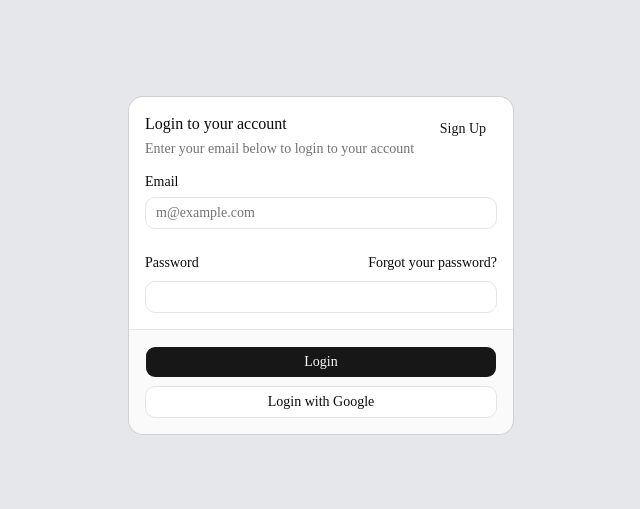
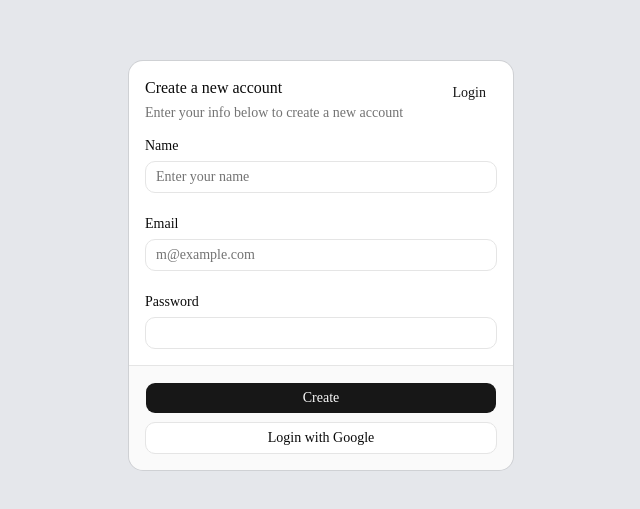
Before and after one commit to habibur-rahman-tanvir/FixFlow, a Next.js app in the folder frontend/: page /login in a window 1280 px wide. Shown: the part 135-644 px from the top of the page, without its empty margins (319-959 px from the left). Built offline with nearby package versions, Linux system fonts and the light colour scheme; no server answers.

Commit message:
Added login and signup page

```diff
--- a/frontend/src/app/(auth)/login/page.tsx
+++ b/frontend/src/app/(auth)/login/page.tsx
@@ -15,23 +15,55 @@ import { Input } from "@/components/ui/input";
 import { Label } from "@/components/ui/label";
 
 export default function LoginPage() {
-  const { isProcessing, loginWithGoogle } = useAuth();
+  const {
+    isProcessing,
+    loginWithGoogle,
+    uiBlocked,
+    actionType,
+    setActionType,
+  } = useAuth();
 
   return (
     <div className="h-dvh flex justify-center items-center">
       <Card className="w-full max-w-sm">
         <CardHeader>
-          <CardTitle>Login to your account</CardTitle>
+          <CardTitle>
+            {actionType === "login"
+              ? "Login to your account"
+              : "Create a new account"}
+          </CardTitle>
           <CardDescription>
-            Enter your email below to login to your account
+            Enter your info below to{" "}
+            {actionType === "login" ? "login to your" : "create a new"} account
           </CardDescription>
           <CardAction>
-            <Button variant="link">Sign Up</Button>
+            <Button
+              variant="link"
+              onClick={() =>
+                setActionType((prev: "signup" | "login") =>
+                  prev === "signup" ? "login" : "signup",
+                )
+              }
+            >
+              {actionType === "signup" ? "Login" : "Sign Up"}
+            </Button>
           </CardAction>
         </CardHeader>
         <CardContent>
           <form>
             <div className="flex flex-col gap-6">
+              {actionType == "signup" && (
+                <div className="grid gap-2">
+                  <Label htmlFor="name">Name</Label>
+                  <Input
+                    id="name"
+                    type="text"
+                    placeholder="Enter your name"
+                    required
+                  />
+                </div>
+              )}
+
               <div className="grid gap-2">
                 <Label htmlFor="email">Email</Label>
                 <Input
@@ -41,6 +73,7 @@ export default function LoginPage() {
                   required
                 />
               </div>
+
               <div className="grid gap-2">
                 <div className="flex items-center">
                   <Label htmlFor="password">Password</Label>
@@ -48,7 +81,7 @@ export default function LoginPage() {
                     href="#"
                     className="ml-auto inline-block text-sm underline-offset-4 hover:underline"
                   >
-                    Forgot your password?
+                    {actionType === "login" && "Forgot your password?"}
                   </a>
                 </div>
                 <Input id="password" type="password" required />
@@ -58,15 +91,15 @@ export default function LoginPage() {
         </CardContent>
         <CardFooter className="flex-col gap-2">
           <Button type="submit" className="w-full">
-            Login
+            {actionType === "signup" ? "Create" : "Login"}
           </Button>
           <Button
             variant="outline"
-            className="w-full disabled:bg-red-600"
+            className="w-full disabled:opacity-55"
             onClick={loginWithGoogle}
-            disabled={isProcessing}
+            disabled={uiBlocked}
           >
-            Login with Google
+            Login with Google {isProcessing && "..."}
           </Button>
         </CardFooter>
       </Card>
--- a/frontend/src/app/google/login/page.tsx
+++ /dev/null
@@ -1,44 +0,0 @@
-"use client";
-
-import { api } from "@/lib/axios/client";
-// import { api } from "@/lib/axios/client";
-import { useGoogleLogin } from "@react-oauth/google";
-import toast from "react-hot-toast";
-
-export default function Home() {
-  // const navigate = useNavigate();
-
-  const googleResponse = async (authResult: any) => {
-    try {
-      const res = await api.post(`/api/auth/google?code=${authResult["code"]}`);
-      if (res.status === 201) {
-        // navigate("/", { replace: true });
-        toast.success(JSON.stringify(res.data));
-        console.log(res.data);
-        return;
-      }
-    } catch (err: any) {
-      console.log("AuthErr:", err);
-      toast.error(err.message ? err.message : "Error in login");
-    }
-  };
-
-  const googleLogin = useGoogleLogin({
-    onSuccess: googleResponse,
-    onError: googleResponse,
-    flow: "auth-code",
-  });
-
-  return (
-    <div className="h-screen flex justify-center items-center">
-      <button
-        className="border p-1.5 shadow font-semibold rounded-xl active:scale-95"
-        onClick={() => {
-          googleLogin();
-        }}
-      >
-        Login with Google
-      </button>
-    </div>
-  );
-}
--- a/frontend/src/context/auth/AuthContext.tsx
+++ b/frontend/src/context/auth/AuthContext.tsx
@@ -3,19 +3,44 @@
 import { api } from "@/lib/axios/client";
 import { useGoogleLogin } from "@react-oauth/google";
 import { useRouter } from "next/navigation";
-import { createContext, ReactNode, useContext, useState } from "react";
+import {
+  createContext,
+  type Dispatch,
+  ReactNode,
+  type SetStateAction,
+  useContext,
+  useState,
+} from "react";
 
-const AuthContext = createContext<any>(undefined);
+interface GoogleAuthResult {
+  code?: string;
+}
+
+interface AuthContextType {
+  uiBlocked: boolean;
+  isProcessing: boolean;
+  loginWithGoogle: () => void;
+  actionType: "signup" | "login";
+  setActionType: Dispatch<SetStateAction<"signup" | "login">>;
+}
+
+const AuthContext = createContext<AuthContextType | undefined>(undefined);
 
 export function AuthProvider({ children }: { children: ReactNode }) {
+  const [uiBlocked, setUiBlocked] = useState<boolean>(false);
   const [isProcessing, setIsProcessing] = useState<boolean>(false);
+  const [actionType, setActionType] = useState<"signup" | "login">("signup");
+
   const router = useRouter();
 
-  const googleResponse = async (authResult: any) => {
+  const googleResponse = async (
+    authResult: GoogleAuthResult,
+  ): Promise<void> => {
     if (!authResult || !authResult.code) {
-      setIsProcessing(false);
+      setUiBlocked(false);
       return;
     }
+    setUiBlocked(true);
     setIsProcessing(true);
     try {
       const res = await api.post(
@@ -28,33 +53,40 @@ export function AuthProvider({ children }: { children: ReactNode }) {
     } catch (err: any) {
       console.error("AuthErr:", err);
     } finally {
+      setUiBlocked(false);
       setIsProcessing(false);
     }
   };
 
   const googleLogin = useGoogleLogin({
     onSuccess: googleResponse,
-
-    onError: (error) => {
-      console.error("Google login error:", error);
-      setIsProcessing(false);
+    onError: () => {
+      // console.error("Google login error:", error);
+      setUiBlocked(false);
     },
-
-    onNonOAuthError: (error) => {
-      console.error("Google popup error:", error);
-      setIsProcessing(false);
+    onNonOAuthError: () => {
+      // console.error("Google popup error:", error);
+      setUiBlocked(false);
     },
     flow: "auth-code",
   });
 
   const loginWithGoogle = () => {
     if (isProcessing) return;
-    setIsProcessing(true);
+    setUiBlocked(true);
     googleLogin();
   };
 
   return (
-    <AuthContext.Provider value={{ isProcessing, loginWithGoogle }}>
+    <AuthContext.Provider
+      value={{
+        uiBlocked,
+        isProcessing,
+        loginWithGoogle,
+        actionType,
+        setActionType,
+      }}
+    >
       {children}
     </AuthContext.Provider>
   );
```
